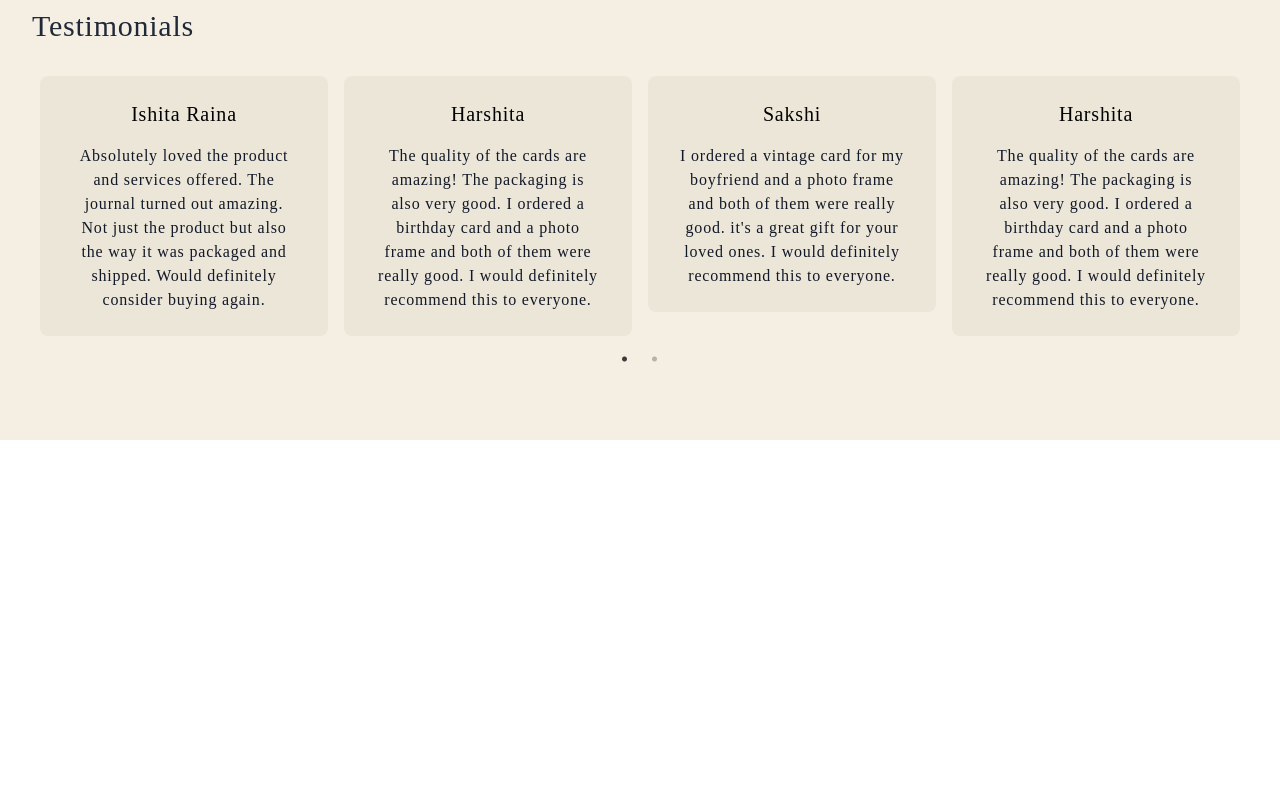
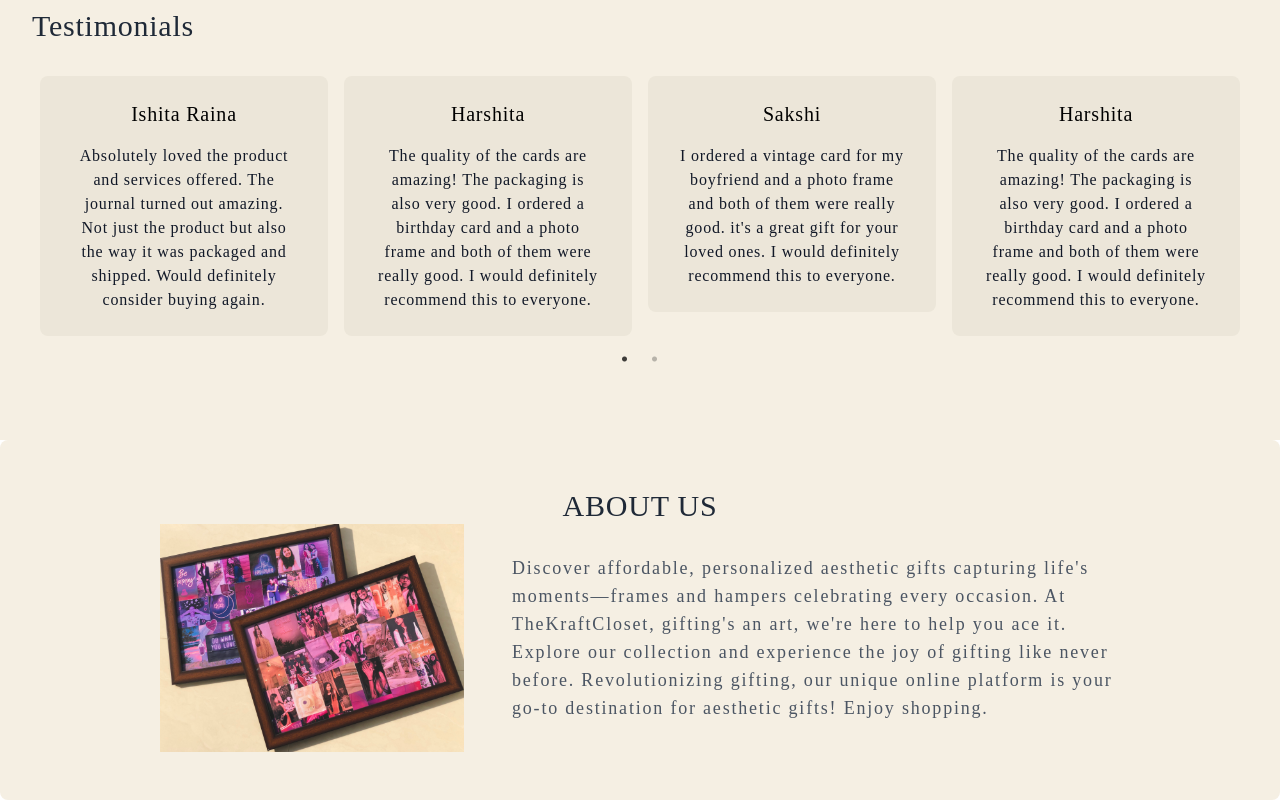
Before and after one commit to Eklavya-sus/Kraftstore, a React (Create React App) app: page / in a window 1280 px wide. Shown: the part 3218-4018 px from the top of the page. Before the commit the page ends 3658 px from the top, so only its background shows below. Built offline with nearby package versions, Linux system fonts and the light colour scheme; a web font is replaced by a local one.

Commit message:
about us

```diff
--- a/src/App.js
+++ b/src/App.js
@@ -5,6 +5,7 @@ import Home from './components/Home';
 import NavBar from './components/NavBar';
 import MoreCollection from './components/MoreCollection';
 import Testimonials from './components/Testimonials';
+import About from './components/About';
 
 function App() {
   return (
@@ -15,6 +16,7 @@ function App() {
       <BestSeller/>
       <MoreCollection/>
       <Testimonials/>
+      <About/>
     </div>
   );
 }
--- /dev/null
+++ b/src/components/About.js
@@ -0,0 +1,19 @@
+import React from 'react';
+import art3 from './assests/art3.jpg'
+
+export default function About() {
+  return (
+
+      <div className="bg-[#f5efe3] h-auto w-full md:pt-0 pt-6 lg:px-4 lg:py-8 md:rounded-lg">
+        <div className="flex flex-col justify-center items-center m-4">
+          <h1 className="text-gray-800 lg:text-3xl text-3xl font-medium uppercase">About Us</h1>
+          <div className="md:flex justify-center items-center gap-12">
+            <img className="md:w-1/4 md:mt-0 mt-3" src={art3} alt="alt" />
+          <p className="my-4 md:w-1/2 md:text-lg text-xs text-gray-600 leading-loose tracking-widest">
+          Discover affordable, personalized aesthetic gifts capturing life's moments—frames and hampers celebrating every occasion. At TheKraftCloset, gifting's an art, we're here to help you ace it. Explore our collection and experience the joy of gifting like never before. Revolutionizing gifting, our unique online platform is your go-to destination for aesthetic gifts! Enjoy shopping.
+          </p>
+          </div>
+        </div>
+      </div>
+  );
+}
--- a/src/components/BestSeller.js
+++ b/src/components/BestSeller.js
@@ -9,7 +9,7 @@ const BestSeller = () => {
       <section>
         <div className="max-w-screen-xl px-4 py-8 mx-auto sm:px-6 sm:py-12 lg:px-8">
           <header className="">
-          <h2 className="text-gray-800 lg:text-3xl text-3xl font-medium tracking-wide">Our Best Sellers</h2>
+          <h2 className="text-gray-800 lg:text-3xl text-3xl font-medium tracking-wide w-1/2">Our Best Sellers</h2>
           </header>
 
           <ul className="grid grid-cols-1 gap-4 mt-8 lg:grid-cols-3">
--- a/src/components/FeaturedProducts.js
+++ b/src/components/FeaturedProducts.js
@@ -49,7 +49,7 @@ const FeaturedProducts = () => {
     return (
         <div className="bg-[#f5efe3]">
             <div className="mx-auto max-w-2xl px-4 py-6 sm:px-6 sm:py-24 lg:max-w-7xl lg:px-8">
-                <h2 className="text-gray-800 lg:text-3xl text-3xl font-medium tracking-wide">Featured Collection</h2>
+                <h2 className="text-gray-800 lg:text-3xl text-3xl font-medium tracking-wide w-1/2">Featured Collection</h2>
 
                 <div className="mt-6 grid grid-cols-2 gap-x-2 gap-y-10 sm:grid-cols-2 lg:grid-cols-4 xl:gap-x-8">
                     {products.map((product) => (
```
Also changed, not shown: src/components/NavBar.js (+7 -9 lines), src/components/assests/art3.jpg (added).
